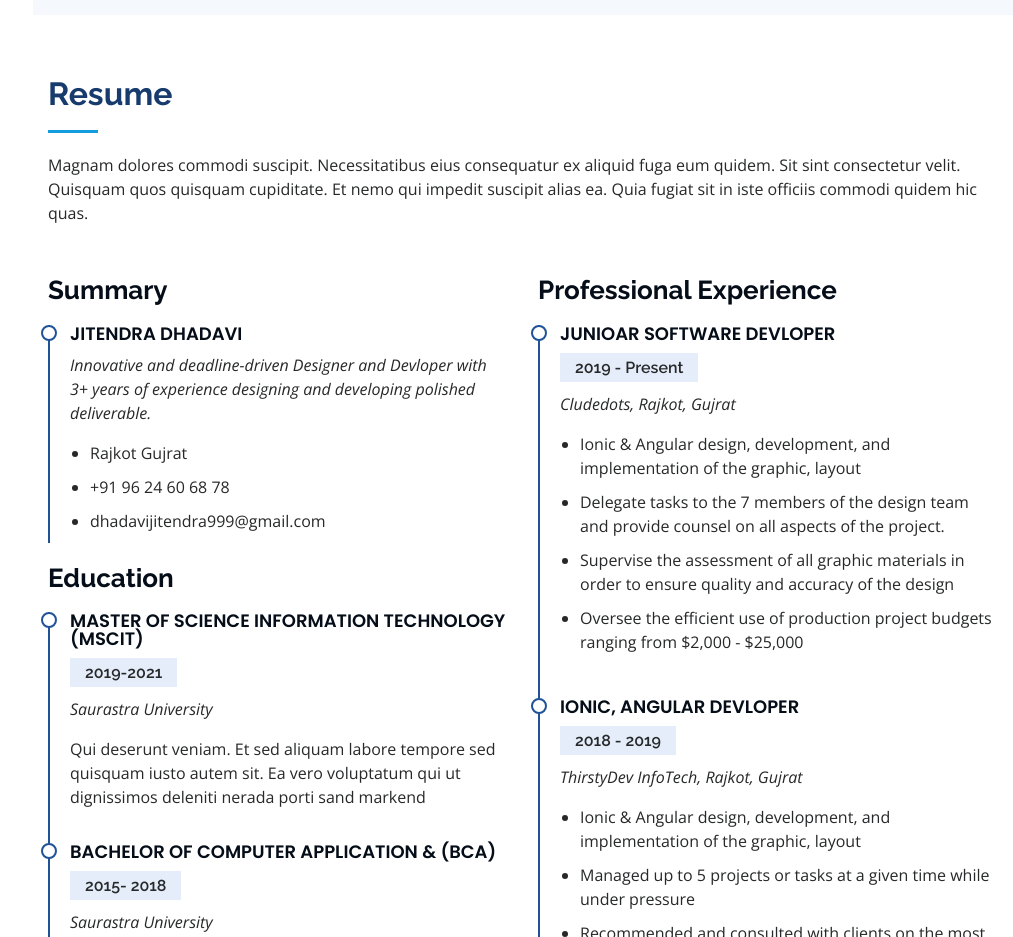
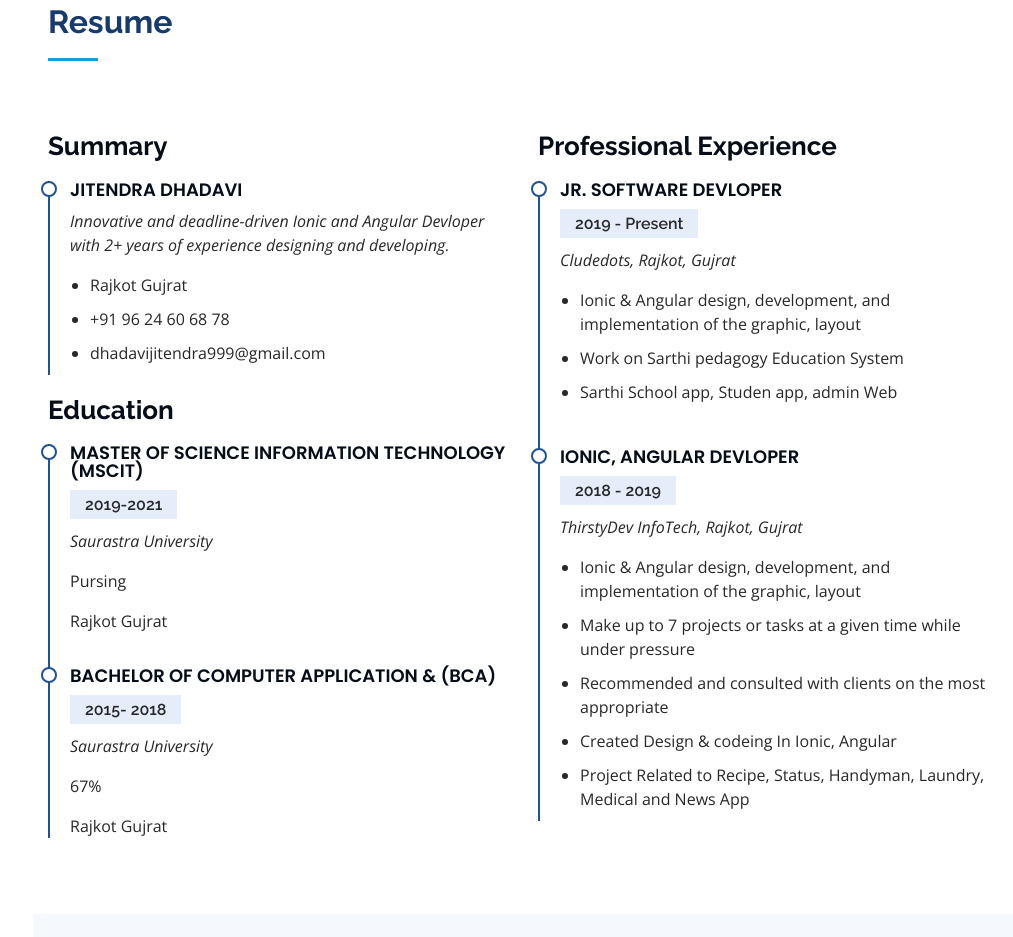
Before and after one commit to Jito-Dhadavi/portfolio.io, a plain HTML site: page index.html in a window 1280 px wide. Shown: the part 1863-2800 px from the top of the page, without its empty margins (267-1280 px from the left). Drawn offline with nearby package versions, Linux system fonts and the light colour scheme.

Commit message:
content change

```diff
--- a/index.html
+++ b/index.html
@@ -4,7 +4,7 @@
     <meta charset="utf-8" />
     <meta content="width=device-width, initial-scale=1.0" name="viewport" />
 
-    <title>Portfolia</title>
+    <title>Jitendra Dhadavi Portfolio</title>
     <meta content="" name="descriptison" />
     <meta content="" name="keywords" />
 
@@ -102,10 +102,8 @@
           <div class="section-title">
             <h2>About</h2>
             <p>
-              Magnam dolores commodi suscipit. Necessitatibus eius consequatur
-              ex aliquid fuga eum quidem. Sit sint consectetur velit. Quisquam
-              quos quisquam cupiditate. Et nemo qui impedit suscipit alias ea.
-              Quia fugiat sit in iste officiis commodi quidem hic quas.
+              “I'm not a great programmer; I'm just a good programmer with great
+              habits.”
             </p>
           </div>
           <div class="row">
@@ -176,10 +174,9 @@
           <div class="section-title">
             <h2>Skills</h2>
             <p>
-              Magnam dolores commodi suscipit. Necessitatibus eius consequatur
-              ex aliquid fuga eum quidem. Sit sint consectetur velit. Quisquam
-              quos quisquam cupiditate. Et nemo qui impedit suscipit alias ea.
-              Quia fugiat sit in iste officiis commodi quidem hic quas.
+              “CONFIDENCE is not showing off your VANITY, it’s about to be
+              HUMBLED and KIND to others what are you truly SKILLED and
+              PROFESSIONAL about…”
             </p>
           </div>
           <div class="row skills-content">
@@ -272,12 +269,6 @@
         <div class="container">
           <div class="section-title">
             <h2>Resume</h2>
-            <p>
-              Magnam dolores commodi suscipit. Necessitatibus eius consequatur
-              ex aliquid fuga eum quidem. Sit sint consectetur velit. Quisquam
-              quos quisquam cupiditate. Et nemo qui impedit suscipit alias ea.
-              Quia fugiat sit in iste officiis commodi quidem hic quas.
-            </p>
           </div>
           <div class="row">
             <div class="col-lg-6">
@@ -286,9 +277,8 @@
                 <h4>Jitendra Dhadavi</h4>
                 <p>
                   <em
-                    >Innovative and deadline-driven Designer and Devloper with
-                    3+ years of experience designing and developing polished
-                    deliverable.</em
+                    >Innovative and deadline-driven Ionic and Angular Devloper
+                    with 2+ years of experience designing and developing.</em
                   >
                 </p>
                 <ul>
@@ -302,28 +292,23 @@
                 <h4>Master of Science Information Technology (MscIt)</h4>
                 <h5>2019-2021</h5>
                 <p><em>Saurastra University</em></p>
-                <p>
-                  Qui deserunt veniam. Et sed aliquam labore tempore sed
-                  quisquam iusto autem sit. Ea vero voluptatum qui ut
-                  dignissimos deleniti nerada porti sand markend
-                </p>
+                <p>Pursing</p>
+                <p>Rajkot Gujrat</p>
               </div>
               <div class="resume-item">
                 <h4>Bachelor of Computer Application &amp; (BCA)</h4>
                 <h5>2015- 2018</h5>
                 <p><em>Saurastra University</em></p>
                 <p>
-                  Quia nobis sequi est occaecati aut. Repudiandae et iusto quae
-                  reiciendis et quis Eius vel ratione eius unde vitae rerum
-                  voluptates asperiores voluptatem Earum molestiae consequatur
-                  neque etlon sader mart dila
+                  67%
                 </p>
+                <p>Rajkot Gujrat</p>
               </div>
             </div>
             <div class="col-lg-6" data-aos="fade-up" data-aos-delay="100">
               <h3 class="resume-title">Professional Experience</h3>
               <div class="resume-item">
-                <h4>Junioar Software Devloper</h4>
+                <h4>Jr. Software Devloper</h4>
                 <h5>2019 - Present</h5>
                 <p><em>Cludedots, Rajkot, Gujrat </em></p>
                 <ul>
@@ -332,16 +317,10 @@
                     the graphic, layout
                   </li>
                   <li>
-                    Delegate tasks to the 7 members of the design team and
-                    provide counsel on all aspects of the project.
+                   Work on Sarthi pedagogy Education System
                   </li>
                   <li>
-                    Supervise the assessment of all graphic materials in order
-                    to ensure quality and accuracy of the design
-                  </li>
-                  <li>
-                    Oversee the efficient use of production project budgets
-                    ranging from $2,000 - $25,000
+                    Sarthi School app, Studen app, admin Web
                   </li>
                 </ul>
               </div>
@@ -355,16 +334,18 @@
                     the graphic, layout
                   </li>
                   <li>
-                    Managed up to 5 projects or tasks at a given time while
+                    Make up to 7 projects or tasks at a given time while
                     under pressure
                   </li>
                   <li>
                     Recommended and consulted with clients on the most
-                    appropriate graphic design
+                    appropriate
                   </li>
                   <li>
-                    Created 4+ design presentations and proposals a month for
-                    clients and account managers
+                    Created Design & codeing In Ionic, Angular
+                  </li>
+                  <li>
+                    Project Related to Recipe, Status, Handyman, Laundry, Medical and News App
                   </li>
                 </ul>
               </div>
@@ -379,10 +360,8 @@
           <div class="section-title">
             <h2>Portfolio</h2>
             <p>
-              Magnam dolores commodi suscipit. Necessitatibus eius consequatur
-              ex aliquid fuga eum quidem. Sit sint consectetur velit. Quisquam
-              quos quisquam cupiditate. Et nemo qui impedit suscipit alias ea.
-              Quia fugiat sit in iste officiis commodi quidem hic quas.
+              “You might not think that programmers are artists, but programming
+              is an extremely creative profession. It's logic-based creativity.”
             </p>
           </div>
 
@@ -391,7 +370,6 @@
               <ul id="portfolio-flters">
                 <li data-filter="*" class="filter-active">All</li>
                 <li data-filter=".filter-app">App</li>
-                <li data-filter=".filter-card">Card</li>
                 <li data-filter=".filter-web">Web</li>
               </ul>
             </div>
@@ -609,12 +587,6 @@
         <div class="container">
           <div class="section-title">
             <h2>Contact</h2>
-            <p>
-              Magnam dolores commodi suscipit. Necessitatibus eius consequatur
-              ex aliquid fuga eum quidem. Sit sint consectetur velit. Quisquam
-              quos quisquam cupiditate. Et nemo qui impedit suscipit alias ea.
-              Quia fugiat sit in iste officiis commodi quidem hic quas.
-            </p>
           </div>
 
           <div class="row" data-aos="fade-in">
```
